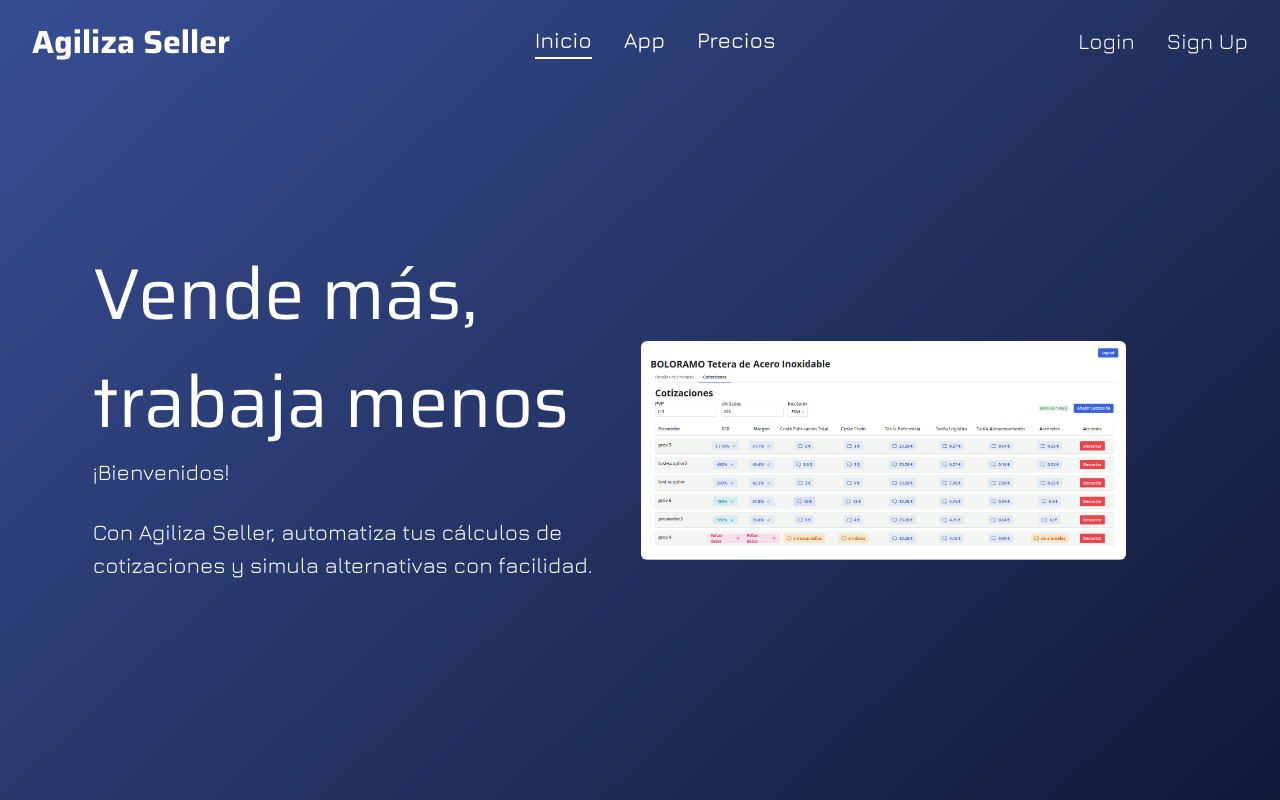
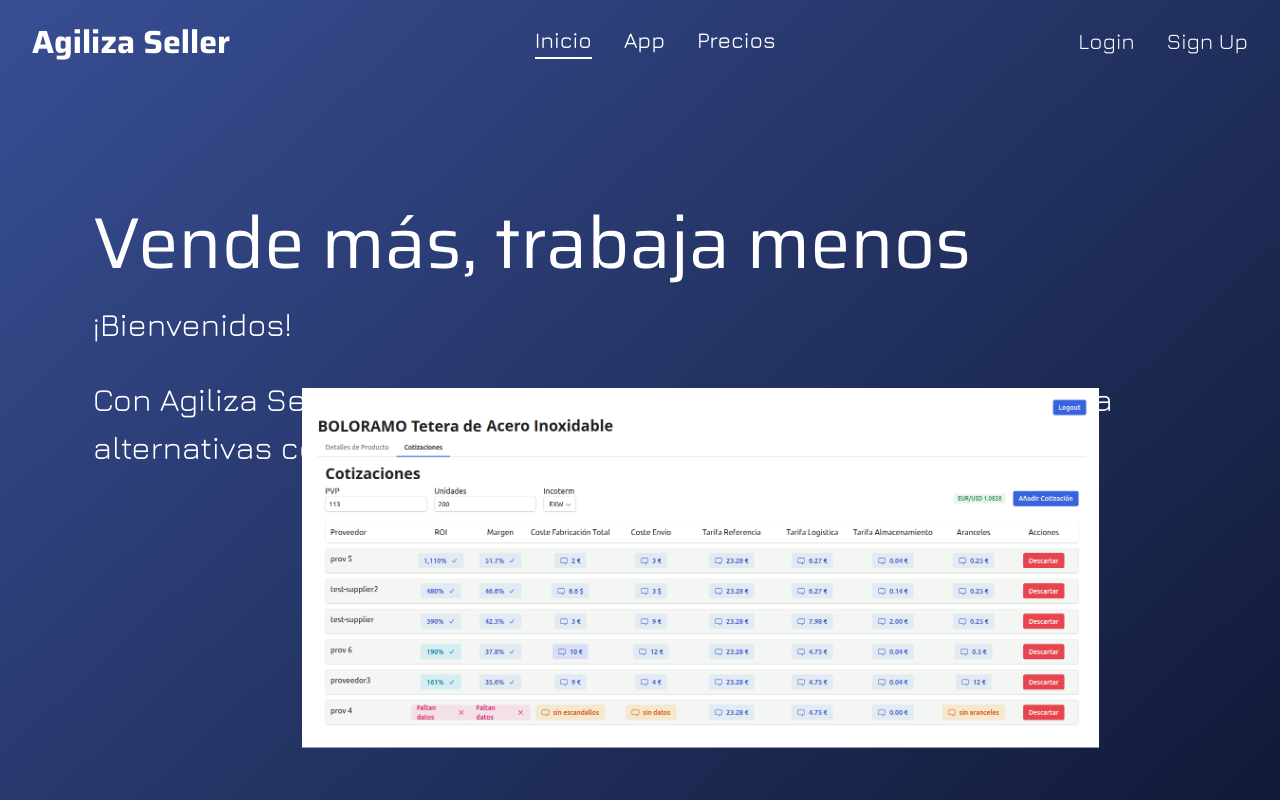
Before and after one commit to ferpar/home-agiliza, a Next.js app: page / in a window 1280 px wide. Shown: the top 800 px of the page. Built offline with nearby package versions, Linux system fonts and the light colour scheme.

Commit message:
further progress on Hero, refactor to remove position absolute pending

```diff
--- a/src/components/Hero/Hero.module.css
+++ b/src/components/Hero/Hero.module.css
@@ -9,6 +9,7 @@
 }
 
 .hero-main {
+  position: relative;
   display: flex;
   flex-direction: column;
   align-items: flex-start;
@@ -67,8 +68,17 @@
 
 @media (min-width: 800px) {
   .hero-main {
-    min-height: 60vh;
+    min-height: 65vh;
   }
+
+  .hero h1 {
+    font-size: 5rem;
+  }
+
+  .hero p {
+    font-size: 2rem;
+  }
+
   .content {
     margin-left: 10%;
   }
@@ -81,18 +91,22 @@
 @media (min-width: 1280px) {
   .hero-main {
     flex-direction: row;
-    min-height: 50vh;
   }
   .content {
     margin-left: 5%;
     flex: 5;
   }
   .background {
-    position: relative;
+    position: absolute;
+    top: 40%;
+    right: 5%;
     flex: 4;
     align-self: flex-end;
-    right: 10%;
   }
+  .background img {
+    max-height: 45vh;
+  }
+
   .hero .subtitle {
     margin-bottom: 2rem;
     font-size: var(--font-size-xxxl);
```
